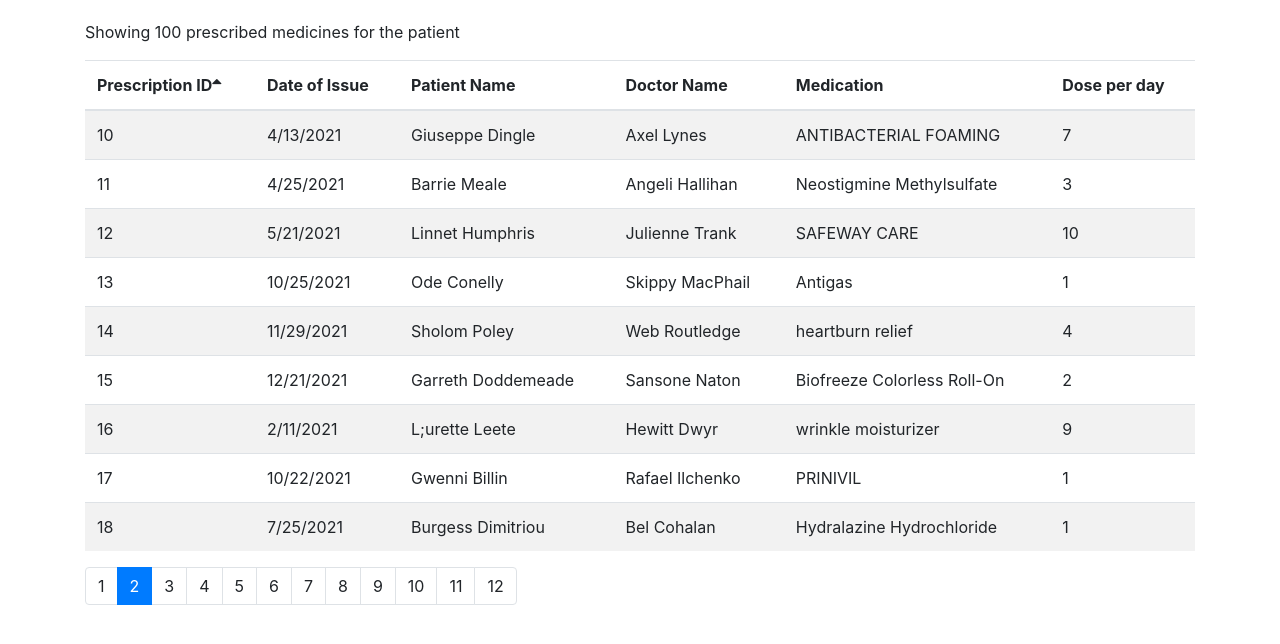
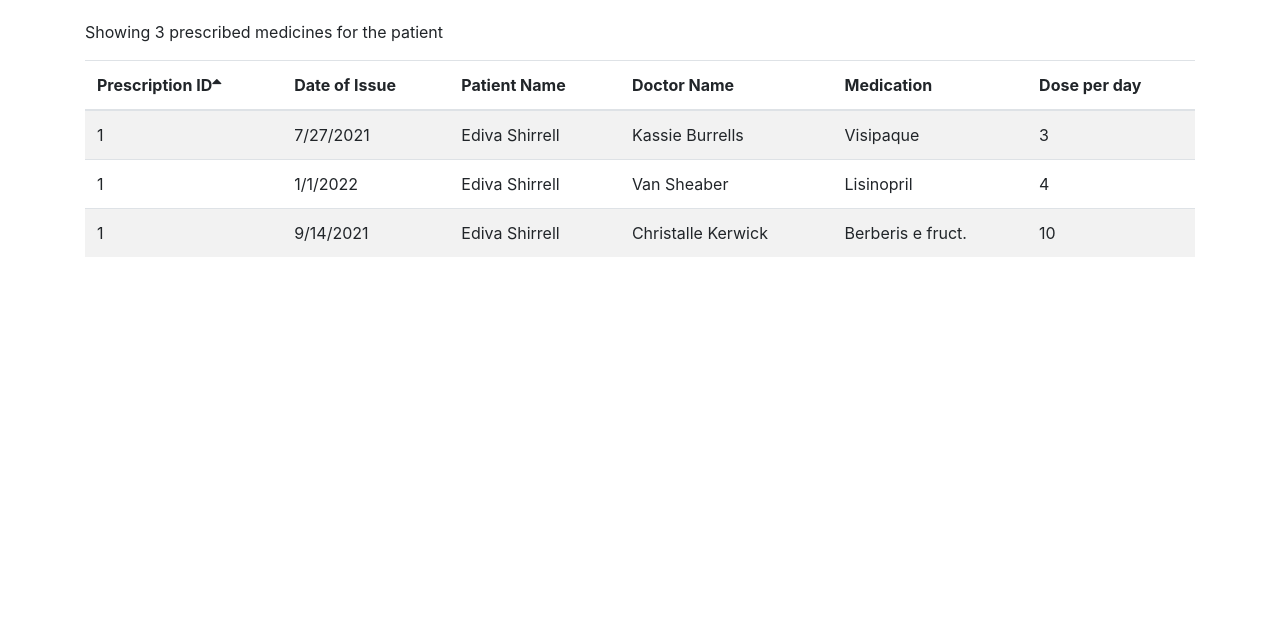
Before and after one commit to nagswarnaa/Hospital-Operations-Management, a React (Create React App) app: page /patient/1 in a window 1280 px wide. Shown: the top 644 px of the page. Built offline with nearby package versions, Linux system fonts and the light colour scheme.

Commit message:
finalized 2/4/2022

```diff
--- a/src/components/prescription.jsx
+++ b/src/components/prescription.jsx
@@ -4,6 +4,7 @@ import MedicineTable from './medicineTable'
 import Pagination from './pagination'
 import { paginate } from '../utils/paginate';
 import { getMedicines } from '../services/PrescriptionService'
+import { useParams } from 'react-router-dom';
 import _ from 'lodash'
 
 
@@ -18,7 +19,7 @@ class Prescription extends Component {
     state = {
         medicines: getMedicines(),
         pageSize: 9,
-        currentPage: 2,
+        currentPage: 1,
         sortColumn: { property: 'Prescription_ref', order: 'asc' }
     }
 
@@ -38,13 +39,16 @@ class Prescription extends Component {
 
 
     render() {
+        let { id } = this.props.match.params;
+        id = parseInt(id, 10)
 
-        console.log(this.props.match.params.id)
-        const { length: count } = this.state.medicines
         const { medicines: allmedicines, pageSize, currentPage, sortColumn } = this.state
+        const meds = allmedicines && allmedicines.length > 0 && allmedicines.filter(item => item.Prescription_ref === id)
+        const { length: count } = meds
 
 
-        const sorted = _.orderBy(allmedicines, [sortColumn.property], [sortColumn.order])
+
+        const sorted = _.orderBy(meds, [sortColumn.property], [sortColumn.order])
         const medicines = paginate(sorted, pageSize, currentPage)
 
         if (count === 0) return <p1>No Medicine is prescriped for this patient</p1>
--- a/src/services/PrescriptionService.js
+++ b/src/services/PrescriptionService.js
@@ -164,12 +164,12 @@ const patients = [{
 
 const medicines =
   [{ Prescription_ref: 1, Date: "7/27/2021", Patient_name: "Ediva Shirrell", Doctor_Name: "Kassie Burrells", Medication: "Visipaque", Quantity: 3 },
-  { Prescription_ref: 2, Date: "1/1/2022", Patient_name: "Ediva Shirrell", Doctor_Name: "Van Sheaber", Medication: "Lisinopril", Quantity: 4 },
-  { Prescription_ref: 3, Date: "9/14/2021", Patient_name: "Ediva Shirrell", Doctor_Name: "Christalle Kerwick", Medication: "Berberis e fruct. ", Quantity: 10 },
+  { Prescription_ref: 1, Date: "1/1/2022", Patient_name: "Ediva Shirrell", Doctor_Name: "Van Sheaber", Medication: "Lisinopril", Quantity: 4 },
+  { Prescription_ref: 1, Date: "9/14/2021", Patient_name: "Ediva Shirrell", Doctor_Name: "Christalle Kerwick", Medication: "Berberis e fruct. ", Quantity: 10 },
   { Prescription_ref: 4, Date: "11/28/2021", Patient_name: "Ediva Shirrell", Doctor_Name: "Nessy Eckery", Medication: " Antiseptic Hand CLEANSING", Quantity: 8 },
   { Prescription_ref: 5, Date: "9/29/2021", Patient_name: "Mignon Goshawke", Doctor_Name: "Kent Londsdale", Medication: "Hepar Magnesium ", Quantity: 3 },
   { Prescription_ref: 6, Date: "8/22/2021", Patient_name: "Jolynn Learmont", Doctor_Name: "Saunder Brigg", Medication: "Spironolactone", Quantity: 1 },
-  { Prescription_ref: 7, Date: "12/17/2021", Patient_name: "Lucita Beteriss", Doctor_Name: "Cherlyn Beardmore", Medication: "acyclovir", Quantity: 5 },
+  { Prescription_ref: 2, Date: "12/17/2021", Patient_name: "Lucita Beteriss", Doctor_Name: "Cherlyn Beardmore", Medication: "acyclovir", Quantity: 5 },
   { Prescription_ref: 8, Date: "6/20/2021", Patient_name: "Brittany Shepley", Doctor_Name: "Shelagh Hallowell", Medication: "Methocarbamol", Quantity: 7 },
   { Prescription_ref: 9, Date: "3/20/2021", Patient_name: "Katharyn Tinkler", Doctor_Name: "Kane Learman", Medication: " Skin Anti Wrinkle", Quantity: 3 },
   { Prescription_ref: 10, Date: "4/13/2021", Patient_name: "Giuseppe Dingle", Doctor_Name: "Axel Lynes", Medication: "ANTIBACTERIAL FOAMING", Quantity: 7 },
```
